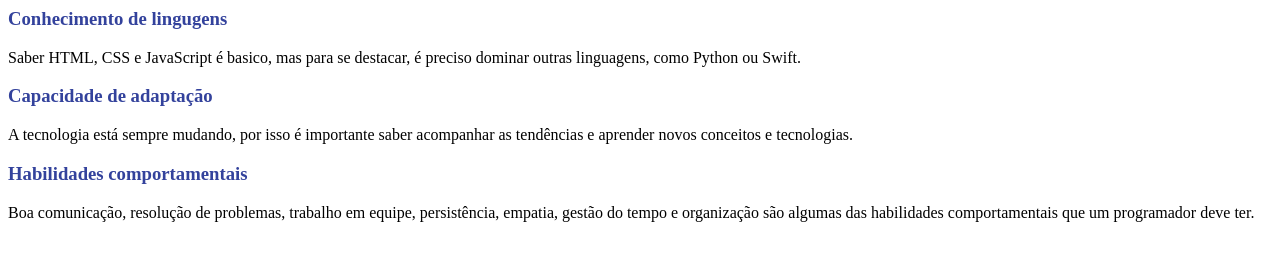
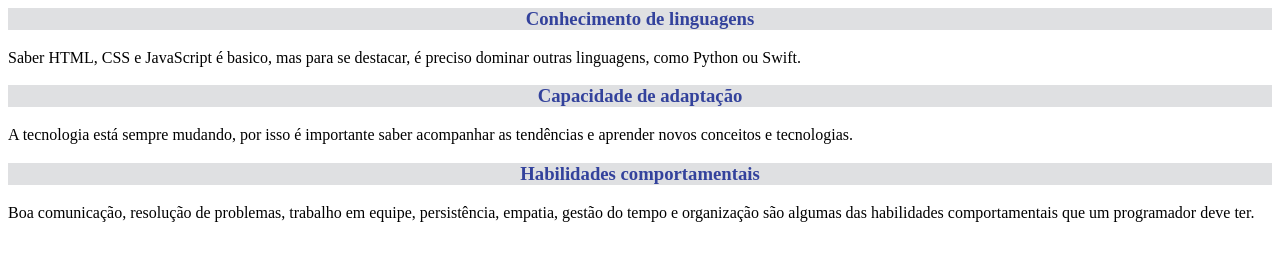
Before and after one commit to Descrente24/Programador-web, a plain HTML site: page CSS/Textocss.html in a window 1280 px wide. Drawn offline with Linux system fonts and the light colour scheme.

Commit message:
Update Textocss.html

```diff
--- a/CSS/Textocss.html
+++ b/CSS/Textocss.html
@@ -6,11 +6,13 @@
         <style>
             h3{
                 color: #33429c;
+                text-align: center;
+                background-color: #dfe0e2;
             }
         </style>
     </head>
         <body>
-            <h3>Conhecimento de lingugens</h3>
+            <h3>Conhecimento de linguagens</h3>
             <p>Saber HTML, CSS e JavaScript é basico, mas para se destacar, é preciso dominar outras linguagens, como Python ou Swift.</p>
 
             <h3>Capacidade de adaptação</h3>
```
